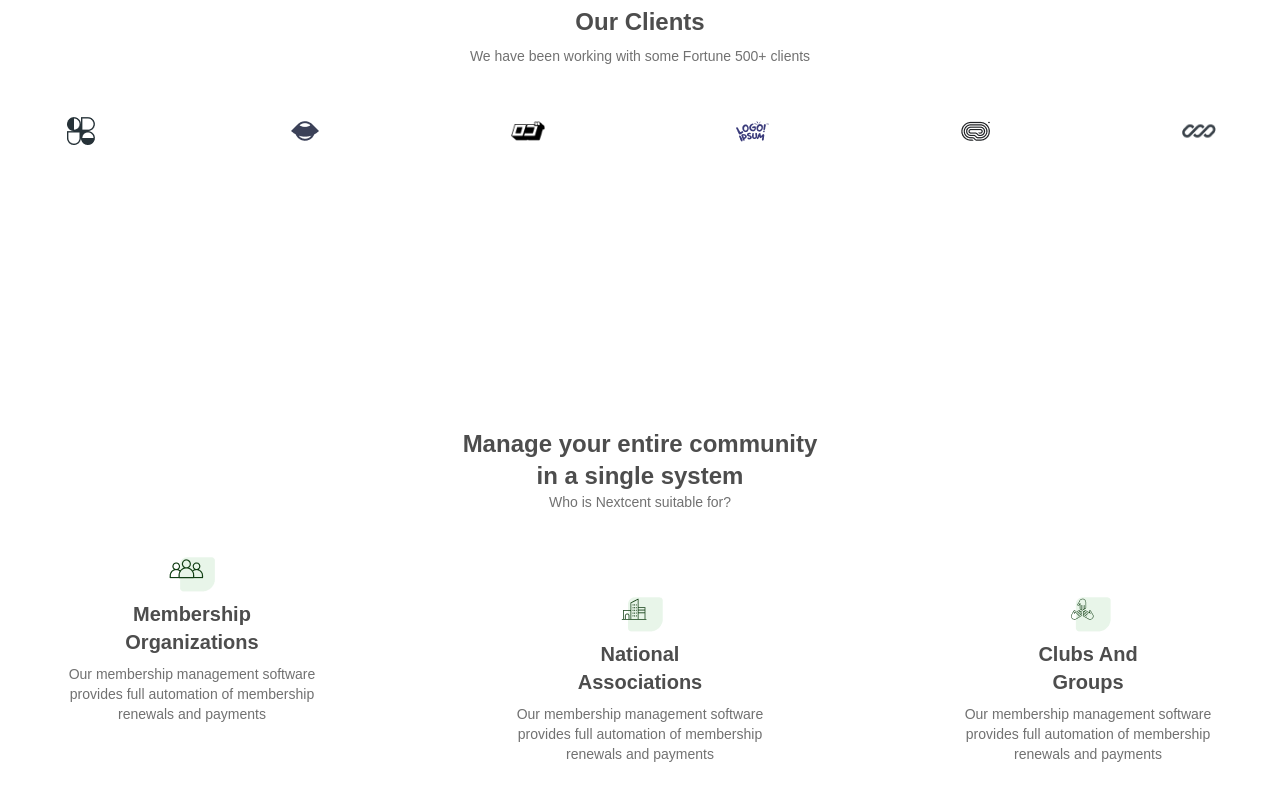
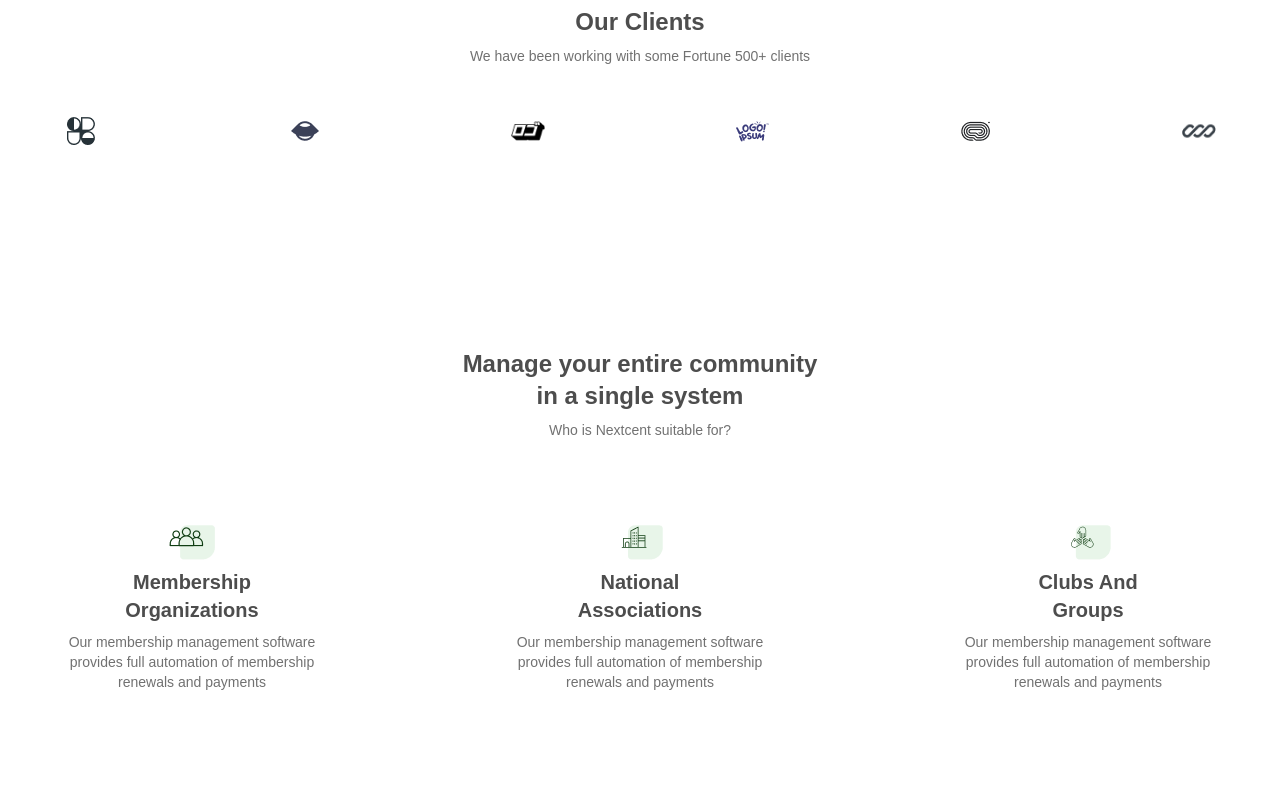
Before and after one commit to KalpitChandekar/Nexcent, a Next.js app: page / in a window 1280 px wide. Shown: the part 690-1490 px from the top of the page. Built offline with nearby package versions, Linux system fonts and the light colour scheme.

Commit message:
adjust spacing

```diff
--- a/components/Community.tsx
+++ b/components/Community.tsx
@@ -2,13 +2,15 @@
 
 const Community = () => {
   return (
-    <div className="max-w-6xl mx-auto py-40 text-center">
+    <div className="max-w-6xl mx-auto my-40 text-center space-y-20">
       {" "}
-      <h1 className="text-2xl font-semibold">
-        Manage your entire community <br /> in a single system
-      </h1>
-      <p className="text-gray text-sm">Who is Nextcent suitable for?</p>
-      <div className="flex items-center justify-between space-y-20">
+      <div className="space-y-2">
+        <h1 className="text-2xl font-semibold">
+          Manage your entire community <br /> in a single system
+        </h1>
+        <p className="text-gray text-sm">Who is Nextcent suitable for?</p>
+      </div>
+      <div className="flex items-center justify-between">
         <div className="flex flex-col items-center justify-center space-y-2 max-w-[16rem]">
           <Image
             width={46}
@@ -62,5 +64,5 @@
       </div>
     </div>
   );
-}
-export default Community
+};
+export default Community;
```
